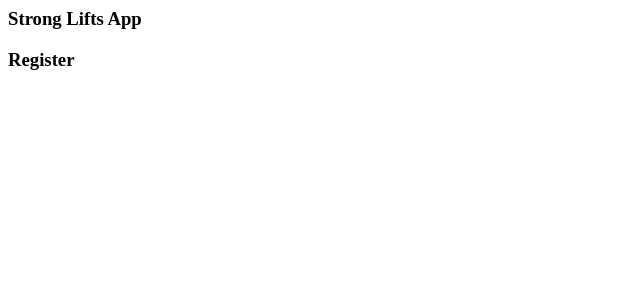
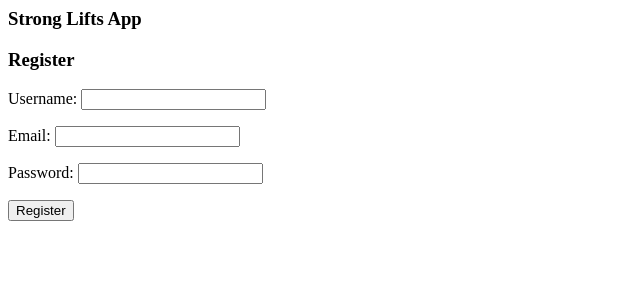
Before and after one commit to erictempleton1/strength_app, a Django app: page /stronglifts/register/ in a window 1280 px wide. Shown: the top 300 px of the page, without its empty margins (0-640 px from the left). Run offline with Django 3.2, Linux system fonts and the light colour scheme.

Commit message:
adding basic registration form

```diff
--- /dev/null
+++ b/strong_lifts/forms.py
@@ -0,0 +1,12 @@
+from django import forms
+from django.contrib.auth.models import User
+
+
+class RegisterForm(forms.ModelForm):
+    username = forms.CharField(required=True)
+    email = forms.EmailField(required=True)
+    password = forms.CharField(widget=forms.PasswordInput(), required=True)
+
+    class Meta:
+        model = User
+        fields = ('username', 'email', 'password')
--- a/strong_lifts/templates/strong_lifts/register.html
+++ b/strong_lifts/templates/strong_lifts/register.html
@@ -6,4 +6,13 @@
 
 <h3>Register</h3>
 
+
+<form action="/stronglifts/register/" method="post">
+    {% csrf_token %}
+    {{form.as_p}}
+  <input type="submit" value="Register" />
+</form>
+
+
+
 {% endblock %}
--- a/strong_lifts/views.py
+++ b/strong_lifts/views.py
@@ -1,14 +1,38 @@
 from django.shortcuts import render
+from django.contrib.auth.models import User
+from django.http import HttpResponseRedirect
 from django.contrib.auth import authenticate, login, logout
+
+from forms import RegisterForm
 
 
 def index(request):
     return render(request, 'strong_lifts/index.html')
 
 def register(request):
-    return render(request, 'strong_lifts/register.html')
+    if request.method == 'POST':
+        form = RegisterForm(request.POST)
+        if form.is_valid():
+            #form.save()
+            return HttpResponseRedirect('/stronglifts')
+    else:
+        form = RegisterForm()
+    return render(request, 'strong_lifts/register.html', {'form': form})
 
 def login_user(request):
+    username = request.post['username']
+    password = request.post['password']
+    user = authenticate(username=username, password=password)
+
+    if user is not None:
+        if user.is_active:
+            login(request, user)
+        else:
+            pass
+            # return inactive user message here
+    else:
+        pass
+        # return invalid login message
     return render(request, 'strong_lifts/login.html')
 
 def logout_user(request):
```
